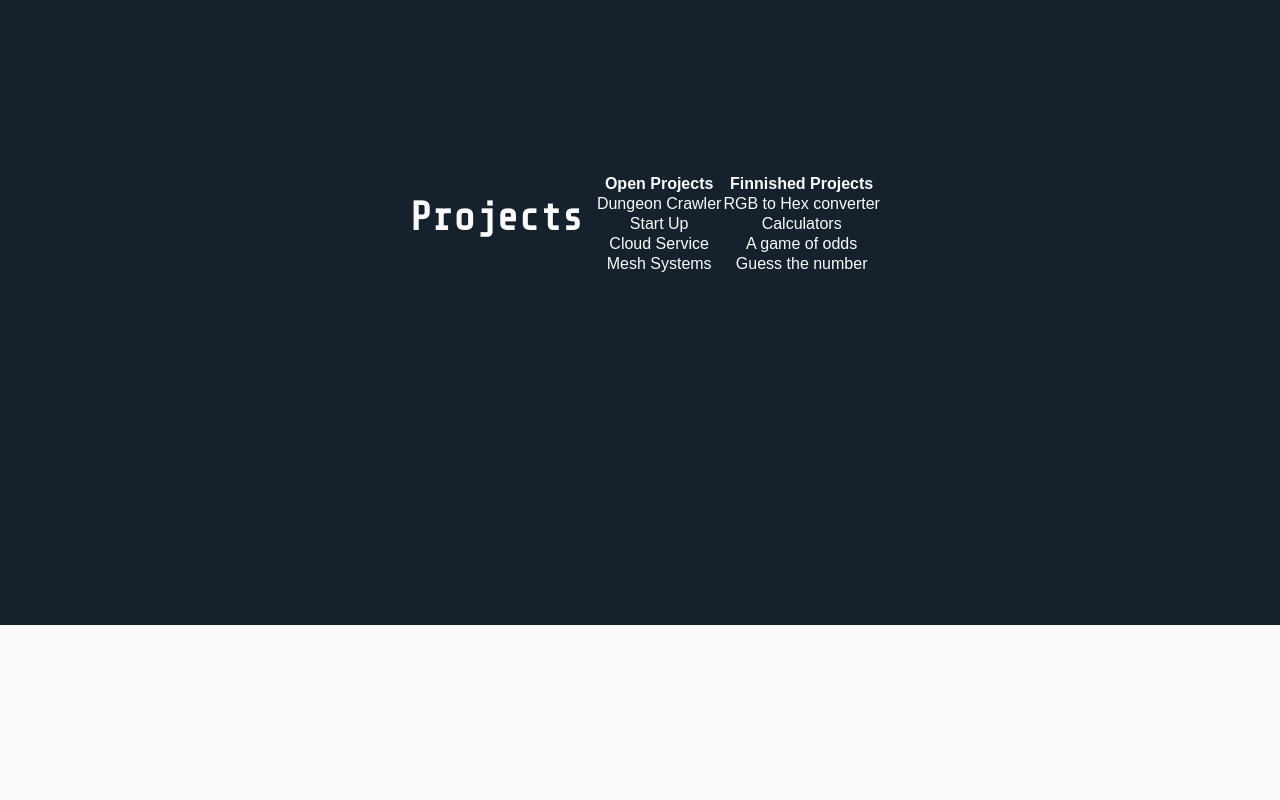
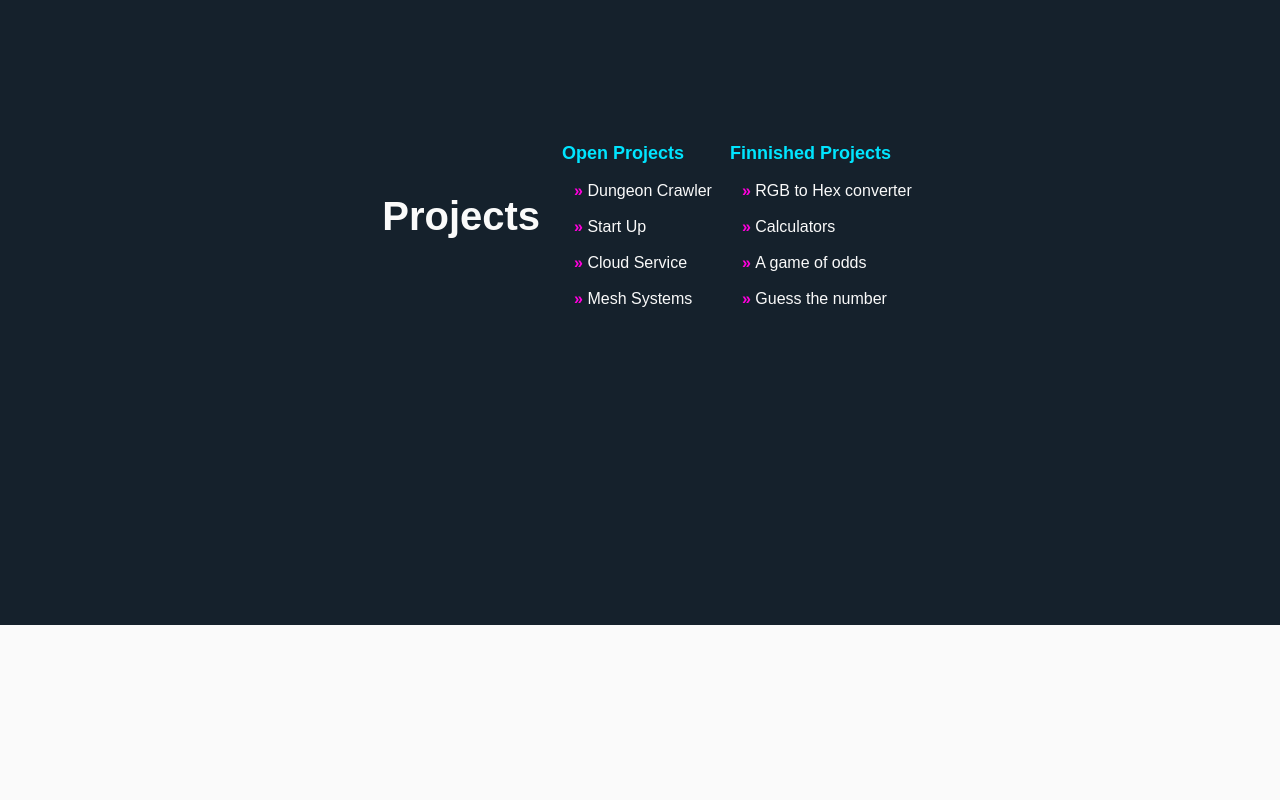
Before and after one commit to chas-academy/u02-cv-portfolio-TryFailCryTryAgain, a plain HTML site: page index.html in a window 1280 px wide. Shown: the part 1840-2640 px from the top of the page. Drawn offline with nearby package versions, Linux system fonts and the light colour scheme.

Commit message:
Updated files
Added icons, made a hyperlink of project title

```diff
--- a/index.html
+++ b/index.html
@@ -50,31 +50,27 @@
     </section>
 
     <section id="projects" class="section">
-      <h1>Projects</h1>
+      <h1><a class="projects_title" href="https://github.com/TryFailCryTryAgain/Projects">Projects</a></h1>
       <table>
         <tr>
           <th>Open Projects</th>
           <th>Finnished Projects</th>
         </tr>
         <tr>
-          <td>Dungeon Crawler</td>
-          <td>RGB to Hex converter</td>
+          <td><b class="pink_tab">» </b>Dungeon Crawler</td>
+          <td><b class="pink_tab">» </b>RGB to Hex converter</td>
         </tr>
         <tr>
-          <td>Start Up</td>
-          <td>Calculators</td>
+          <td><b class="pink_tab">» </b>Start Up</td>
+          <td><b class="pink_tab">» </b>Calculators</td>
         </tr>
         <tr>
-          <td>Cloud Service</td>
-          <td>A game of odds</td>
+          <td><b class="pink_tab">» </b>Cloud Service</td>
+          <td><b class="pink_tab">» </b>A game of odds</td>
         </tr>
         <tr>
-          <td>Mesh Systems</td>
-          <td>Guess the number</td>
-        </tr>
-        <tr>
-          <td></td>
-          <td></td>
+          <td><b class="pink_tab">» </b>Mesh Systems</td>
+          <td><b class="pink_tab">» </b>Guess the number</td>
         </tr>
       </table>
     </section>
@@ -82,17 +78,19 @@
     <section id="experience" class="section">
       <h1>Experience</h1>
       <p>This section highlights my professional experience, roles, and skills.</p>
+
     </section>
 
     <section id="contact" class="section">
       <h1>Contact Me</h1>
       <ul>
-        <li><img scr="images\github.png" alt="github icon" height="24" widht="24"> <a href="https://github.com/TryFailCryTryAgain">Github</a></li>
-        <li><img scr="images\linkedin.png" alt="linkedin icon" height="24" width="24"> <a href="https://www.linkedin.com/in/david-segerbo-296b47265/">LinkedIn</a></li>
-        <li>E-mail: David.k.segerbo@gmail.com</li>
-        <li>Tel: +46 727032004</li>
+        <li><a class="github_logo" href="https://github.com/TryFailCryTryAgain">Github</a><img src="images/github.png" alt="github icon" height="24" width="24"></li>
+        <li> <a class="linkedin_logo" href="https://www.linkedin.com/in/david-segerbo-296b47265/">LinkedIn</a><img src="images/linkedin.png" alt="linkedin icon" height="24" width="24"></li>
+        <li>Email: <a href="mailto:David.k.segerbo@gmail.com">David.k.segerbo@gmail.com</a></li>
+        <li>Tel: <a href="tel:+46727032004">+46727032004</a> </li>
       </ul>
     </section>
+
   </main>
 
 <!-- Footer -->
@@ -116,10 +114,10 @@
       <div class="footer-section contact">
         <h2>Contact</h2>
         <ul>
-          <li><a href="https://github.com/TryFailCryTryAgain">Github</a></li>
-          <li><a href="https://www.linkedin.com/in/david-segerbo-296b47265/">LinkedIn</a></li>
+          <li><a href="https://github.com/TryFailCryTryAgain">Github </a><img src="images/github.png" alt="github icon" height="16" width="16"></li>
+          <li><a href="https://www.linkedin.com/in/david-segerbo-296b47265/">LinkedIn </a><img src="images/linkedin.png" alt="linkedin icon" height="16" width="16"></li>
           <li>Email: <a href="mailto:David.k.segerbo@gmail.com">David.k.segerbo@gmail.com</a></li>
-          <li>Tel: +46 727032004</li>
+          <li>Tel: <a href="tel:+46727032004">+46727032004</a></li>
         </ul>
       </div>
     </div>
--- a/style.scss
+++ b/style.scss
@@ -199,6 +199,32 @@ body {
         color: $Cyan;
         transition: 0.5s;
     }
+
+    table {
+      justify-content: center;
+    }
+
+    table tr td b {
+      color:$Pink;
+    }
+
+    table tr th, td {
+      padding: 0.5rem;
+      text-align: left;
+    }
+    table tr th {
+      font-size: large;
+      color: $Cyan;
+    }
+
+    .projects_title {
+      color: $White;
+      text-decoration: none;
+    }
+
+    .projects_title:active {
+      color: $White;
+    }
   }
 
   // Smooth scroll behavior for anchor elements
@@ -223,6 +249,8 @@ body {
       }
     }
   }
+
+
 // Footer Styling
 .footer {
   background-color: $Blue;
```
Also changed, not shown: style.css, 1 other file.
